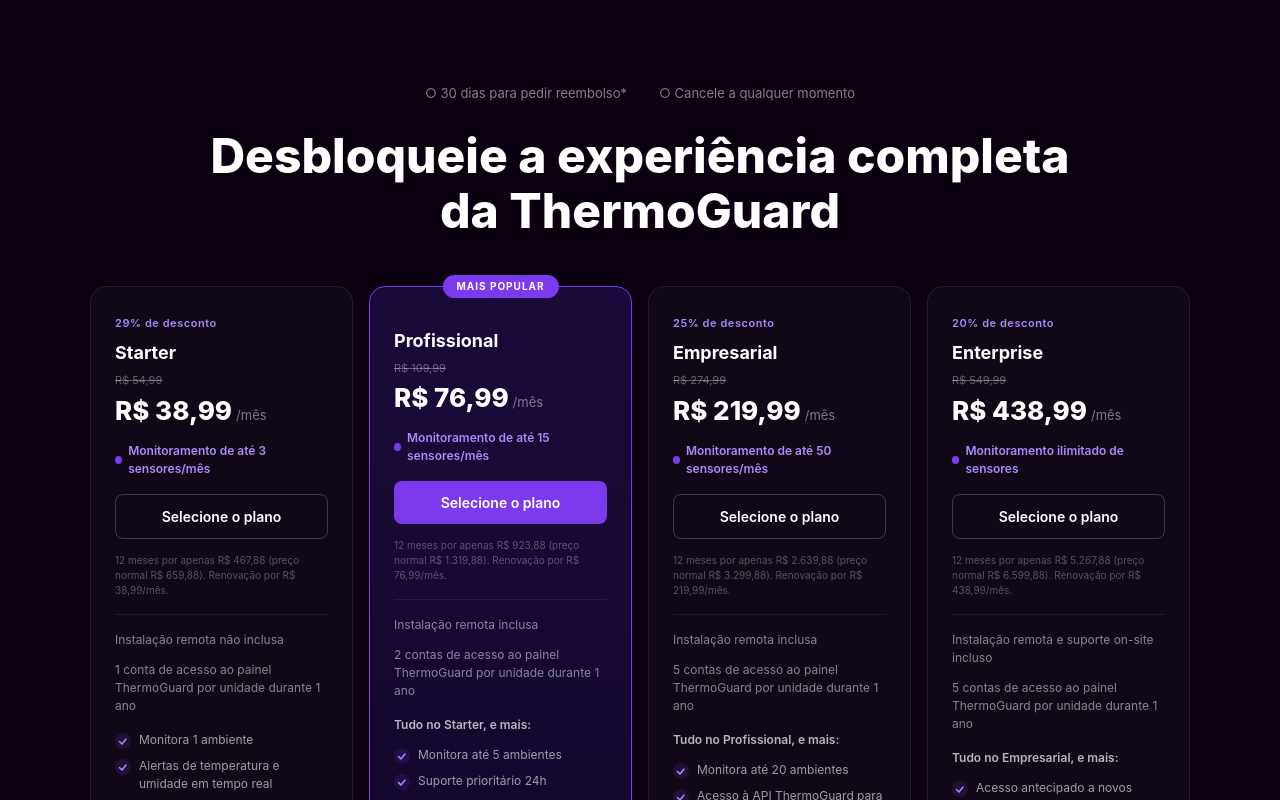
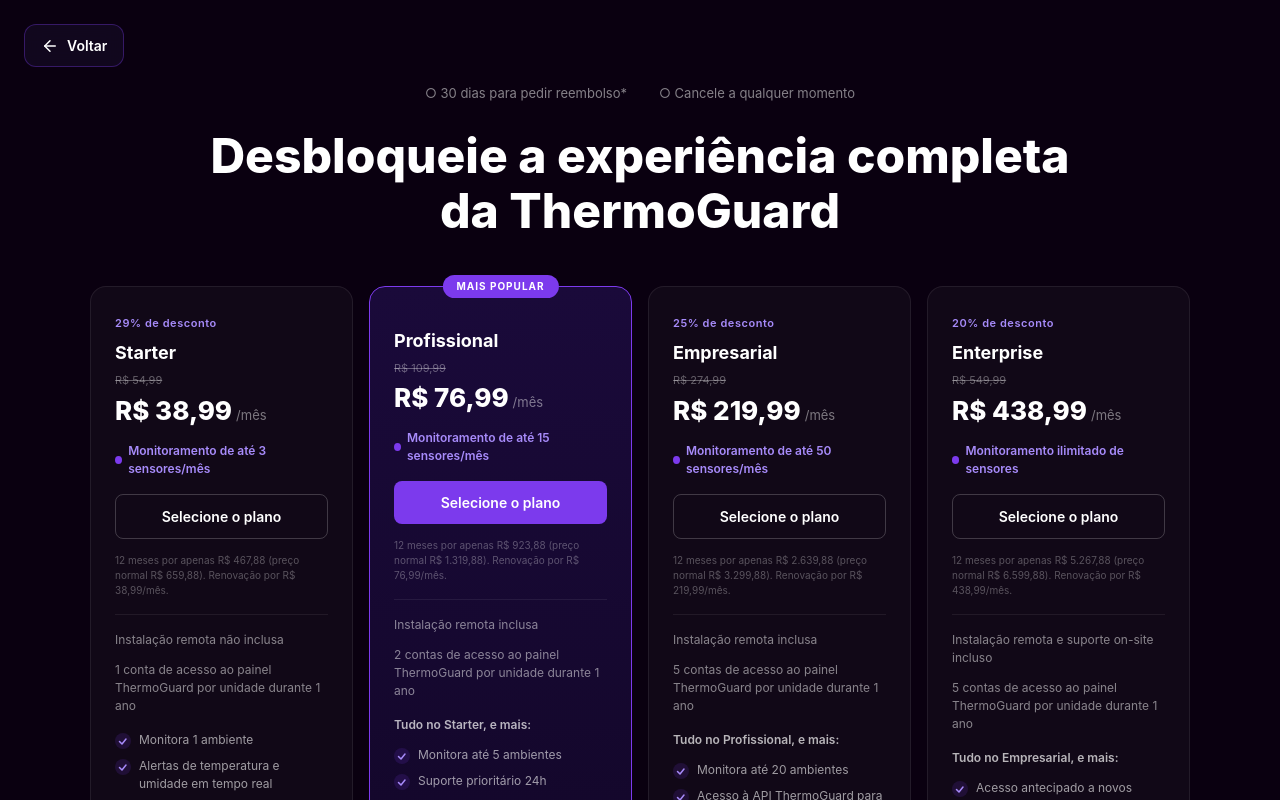
Before and after one commit to mlkwillian/trabalhofinal, a Next.js app in the folder Frontend/: page /planos in a window 1280 px wide. Shown: the top 800 px of the page. Built offline with nearby package versions, Linux system fonts and the light colour scheme; a web font is replaced by a local one.

Commit message:
botoes voltar

```diff
--- a/Frontend/src/app/login/criar/page.jsx
+++ b/Frontend/src/app/login/criar/page.jsx
@@ -92,7 +92,26 @@
 
   return (
     <div className="relative min-h-screen flex items-center justify-center overflow-hidden bg-black">
-
+<button
+  onClick={() => router.push("/")}
+  className="absolute top-6 left-6 z-20 flex items-center gap-2 px-4 py-2 rounded-xl text-white transition-all duration-300"
+  style={{
+    background: "rgba(15, 10, 30, 0.55)",
+    backdropFilter: "blur(10px)",
+    border: "1px solid rgba(190,80,230,0.25)",
+  }}
+  onMouseEnter={(e) => {
+    e.currentTarget.style.background = "rgba(30, 20, 50, 0.75)"
+    e.currentTarget.style.border = "1px solid rgba(190,80,230,0.5)"
+  }}
+  onMouseLeave={(e) => {
+    e.currentTarget.style.background = "rgba(15, 10, 30, 0.55)"
+    e.currentTarget.style.border = "1px solid rgba(190,80,230,0.25)"
+  }}
+>
+  <ArrowLeft size={18} />
+  <span className="text-sm font-medium">Voltar</span>
+</button>
       <style jsx global>{`
         @import url('https://fonts.googleapis.com/css2?family=Outfit:wght@300;400;600;700;800&display=swap');
 
--- a/Frontend/src/app/login/esqueci/page.jsx
+++ b/Frontend/src/app/login/esqueci/page.jsx
@@ -117,6 +117,27 @@
 
   return (
     <div className="relative min-h-screen flex items-center justify-center overflow-hidden bg-black text-white">
+
+      <button
+        onClick={() => router.push("/")}
+        className="absolute top-6 left-6 z-20 flex items-center gap-2 px-4 py-2 rounded-xl text-white transition-all duration-300"
+        style={{
+          background: "rgba(15, 10, 30, 0.55)",
+          backdropFilter: "blur(10px)",
+          border: "1px solid rgba(190,80,230,0.25)",
+        }}
+        onMouseEnter={(e) => {
+          e.currentTarget.style.background = "rgba(30, 20, 50, 0.75)"
+          e.currentTarget.style.border = "1px solid rgba(190,80,230,0.5)"
+        }}
+        onMouseLeave={(e) => {
+          e.currentTarget.style.background = "rgba(15, 10, 30, 0.55)"
+          e.currentTarget.style.border = "1px solid rgba(190,80,230,0.25)"
+        }}
+      >
+        <ArrowLeft size={18} />
+        <span className="text-sm font-medium">Voltar</span>
+      </button>
 
       <style jsx global>{`
         @import url('https://fonts.googleapis.com/css2?family=Outfit:wght@300;400;600;700;800&display=swap');
--- a/Frontend/src/app/login/page.jsx
+++ b/Frontend/src/app/login/page.jsx
@@ -5,6 +5,7 @@
 import { Mail, Lock, Eye, EyeOff } from "lucide-react"
 import { useRouter } from "next/navigation"
 import axios from "axios"
+import {    ArrowLeft } from "lucide-react"
 
 export default function LoginPage() {
 
@@ -71,7 +72,26 @@
   }
   return (
     <div className="relative min-h-screen flex items-center overflow-hidden bg-black">
-
+<button
+  onClick={() => router.push("/")}
+  className="absolute top-6 left-6 z-20 flex items-center gap-2 px-4 py-2 rounded-xl text-white transition-all duration-300"
+  style={{
+    background: "rgba(15, 10, 30, 0.55)",
+    backdropFilter: "blur(10px)",
+    border: "1px solid rgba(190,80,230,0.25)",
+  }}
+  onMouseEnter={(e) => {
+    e.currentTarget.style.background = "rgba(30, 20, 50, 0.75)"
+    e.currentTarget.style.border = "1px solid rgba(190,80,230,0.5)"
+  }}
+  onMouseLeave={(e) => {
+    e.currentTarget.style.background = "rgba(15, 10, 30, 0.55)"
+    e.currentTarget.style.border = "1px solid rgba(190,80,230,0.25)"
+  }}
+>
+  <ArrowLeft size={18} />
+  <span className="text-sm font-medium">Voltar</span>
+</button>
       <style jsx global>{`
         @import url('https://fonts.googleapis.com/css2?family=Outfit:wght@300;400;600;700;800&display=swap');
         * { font-family: 'Outfit', sans-serif; }
--- a/Frontend/src/app/planos/page.jsx
+++ b/Frontend/src/app/planos/page.jsx
@@ -1,6 +1,8 @@
 "use client";
 import Navbar from "@/components/Navbar";
 import { useState, useRef, useEffect } from "react";
+import {  ArrowLeft } from "lucide-react"
+import { useRouter } from "next/navigation";
 
 // ─── Data ────────────────────────────────────────────────────────────────────
 
@@ -254,7 +256,9 @@
 
   return (
 
+
     <div
+
 
       style={{
 
@@ -617,8 +621,10 @@
 // ─── Main Page ───────────────────────────────────────────────────────────────
 
 export default function PlansPage() {
+  const router = useRouter();
   return (
     <main
+
       style={{
         background: "#0a0010",
         minHeight: "100vh",
@@ -627,6 +633,31 @@
         color: "#fff",
       }}
     >
+      <button
+  onClick={() => router.push("/")}
+  style={{
+    position: "fixed",
+    top: 24,
+    left: 24,
+    zIndex: 999,
+    display: "flex",
+    alignItems: "center",
+    gap: 8,
+    padding: "10px 16px",
+    borderRadius: 12,
+    border: "1px solid rgba(124,58,237,0.35)",
+    background: "rgba(20,10,35,0.75)",
+    backdropFilter: "blur(10px)",
+    color: "#fff",
+    cursor: "pointer",
+    transition: "all 0.25s ease",
+    fontSize: 14,
+    fontWeight: 600,
+  }}
+>
+  <ArrowLeft size={18} />
+  Voltar
+</button>
       {/* ── SECTION 1: Plans ── */}
       <section style={{ padding: "80px 24px" }}>
         <div style={{ maxWidth: 1100, margin: "0 auto" }}>
--- a/Frontend/src/components/PublicNavbar.jsx
+++ b/Frontend/src/components/PublicNavbar.jsx
@@ -36,17 +36,7 @@
       {/* Ações */}
       <div className="flex items-center gap-3">
 
-        {/* Tema */}
-        <button
-          onClick={() => setDark(!dark)}
-          className="p-2 rounded-lg bg-purple-600/10 hover:bg-purple-600/20 transition"
-        >
-          {dark ? (
-            <Sun size={18} className="text-purple-300" />
-          ) : (
-            <Moon size={18} className="text-purple-300" />
-          )}
-        </button>
+
 
         {/* Login */}
         <Link
@@ -58,7 +48,7 @@
 
         {/* CTA */}
         <Link
-          href="/register"
+          href="login/criar"
           className="px-4 py-2 rounded-lg bg-purple-600 hover:bg-purple-700 transition text-white text-sm font-medium"
         >
           Criar conta
--- a/Frontend/src/components/Sidebar.jsx
+++ b/Frontend/src/components/Sidebar.jsx
@@ -90,7 +90,7 @@
       label: "Alertas",
       href: "/alertas",
       icon: "bell",
-      badge: 2,
+
       category: "Monitoramento",
     },
 
```
